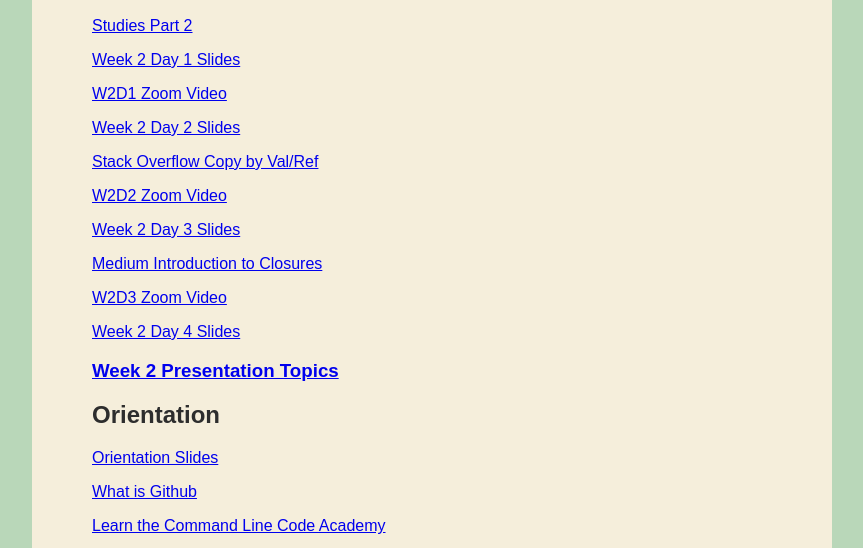
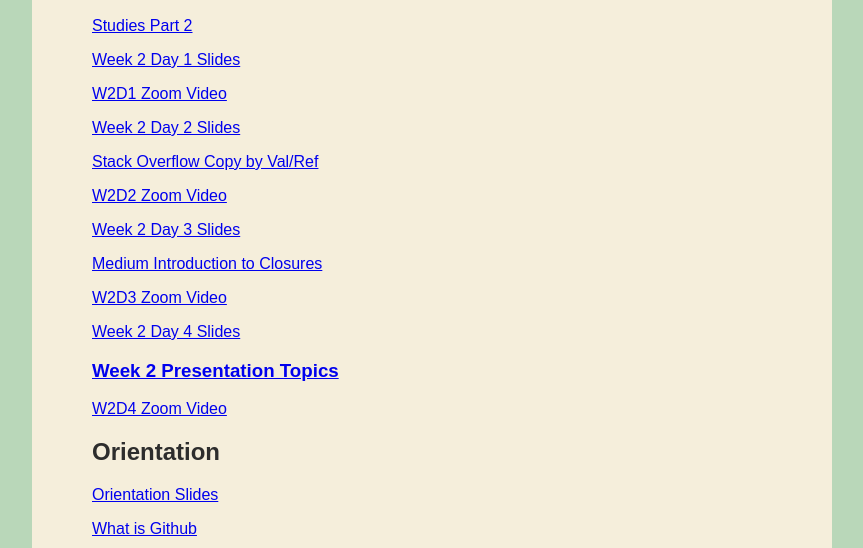
Before and after one commit to taylorshephard/romeo.github.io, a plain HTML site: page helpfulLinks.html in a window 1280 px wide. Shown: the part 234-782 px from the top of the page, without its empty margins (208-1071 px from the left). Drawn offline with Linux system fonts and the light colour scheme.

Commit message:
Update helpfulLinks.html

```diff
--- a/helpfulLinks.html
+++ b/helpfulLinks.html
@@ -157,9 +157,9 @@
                         <a href="https://zoom.us/rec/share/xc9ScIPexGpIX5Xj1W75RLQiRIrqX6a80SEervVbmhsAfuA1MhUCUSbzVt8iLugd?startTime=1596044885000"><p>W2D3 Zoom Video</p></a>
                         <a href="https://docs.google.com/presentation/d/1A6Dr43wajtXcGjZQvbdqtC5NzmKUywQm_AYjtDCOtcM/embed?usp=sharing"><p>Week 2 Day 4 Slides</p></a>
                         <a href="https://docs.google.com/document/d/1dyeCZ36HMU2QKuMruCp_sIM6VUjOyhZTbhtdR0I0r5k/edit?usp=sharing"><h3>Week 2 Presentation Topics</h3></a>
+                        <a href="https://zoom.us/rec/share/wtYyd5_S53xLRauSz37lSoEwA53leaa81nUb_PpbyknF-_P5iAmPIv8MXAYLJ6eD?startTime=1596131024000"><p>W2D4 Zoom Video</p></a>
                         <!--
 
-                        <a href="https://zoom.us/rec/share/4OhIN4Cr7WNJfbPL7Wv8AIIaT5bCaaa8hnAf_vANzEuGNgSLun-8CRZ60541EFqc?startTime=1591288636000"><p>W2D4 Zoom Video</p></a>
                         <a href="https://zoom.us/rec/share/3-dsDIP15iRJQLOQwWKCXZIRTr26T6a80XcY_qANy0mmOE-Qh8SNVgh9U5boUntU?startTime=1591368759000"><p>Tutoring Zoom Video</p></a>
                         <a href="https://docs.google.com/document/d/1dyeCZ36HMU2QKuMruCp_sIM6VUjOyhZTbhtdR0I0r5k/edit?usp=sharing"><h3>Presentation Topics</h3></a>
 
```
